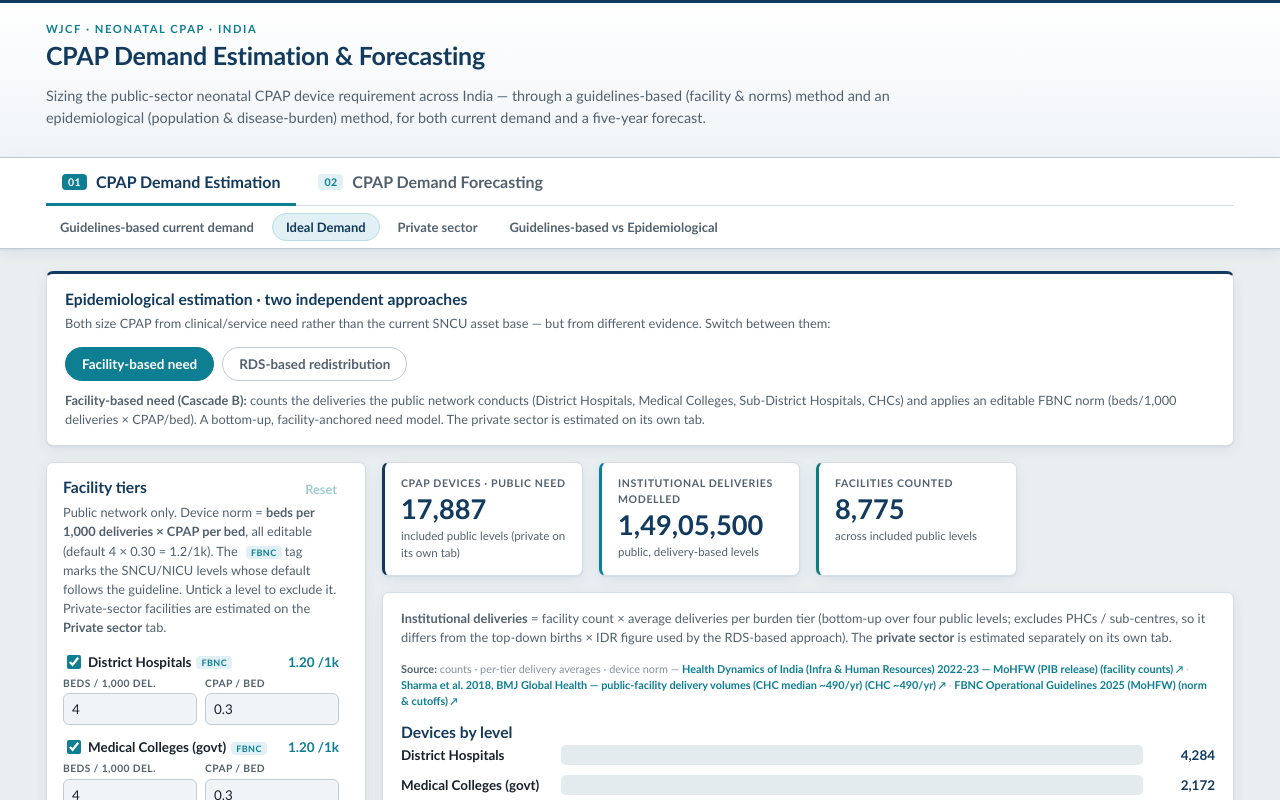
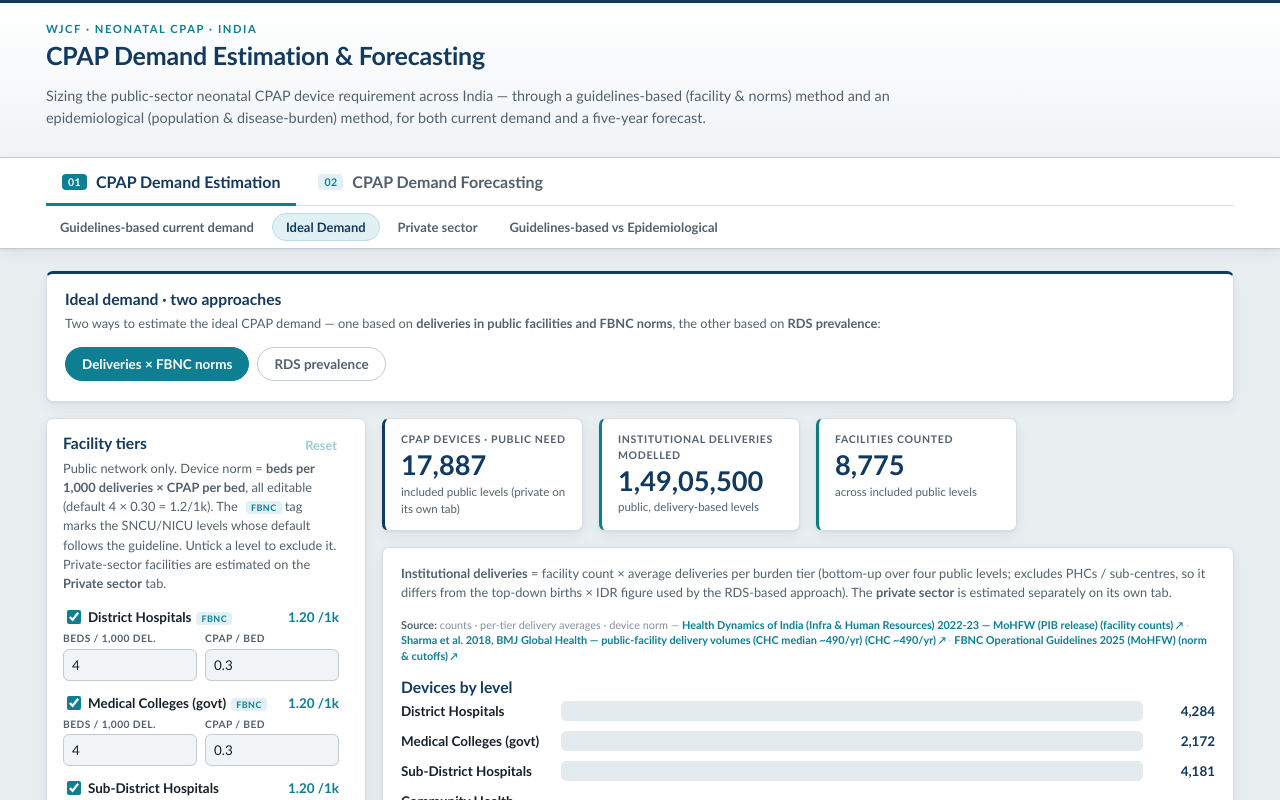
Before and after one commit to zerobug-mohit/cpap-demand-forecasting, a React (Vite) app: page / in a window 1280 px wide. Both pictures are taken after a click on the button "Ideal Demand". Shown: the top 800 px of the page. Built offline with nearby package versions, Linux system fonts and the light colour scheme.

Commit message:
Simplify Ideal Demand intro to a concise two-approach statement
Co-Authored-By: Claude Opus 4.8 <noreply@anthropic.com>

```diff
--- a/src/components/EstimationTopDown.tsx
+++ b/src/components/EstimationTopDown.tsx
@@ -15,8 +15,8 @@ interface Props {
 }
 
 const APPROACHES: { key: Approach; label: string }[] = [
-  { key: 'facility', label: 'Facility-based need' },
-  { key: 'rds', label: 'RDS-based redistribution' },
+  { key: 'facility', label: 'Deliveries × FBNC norms' },
+  { key: 'rds', label: 'RDS prevalence' },
 ]
 
 export default function EstimationTopDown({ m2, setM2, m3, setM3 }: Props) {
@@ -25,12 +25,12 @@ export default function EstimationTopDown({ m2, setM2, m3, setM3 }: Props) {
   return (
     <div>
       <div className="card lens-explainer" style={{ marginBottom: 16 }}>
-        <h2>Epidemiological estimation · two independent approaches</h2>
+        <h2>Ideal demand · two approaches</h2>
         <p className="card-note" style={{ marginTop: 4 }}>
-          Both size CPAP from clinical/service need rather than the current SNCU asset base — but from different evidence.
-          Switch between them:
+          Two ways to estimate the ideal CPAP demand — one based on <strong>deliveries in public facilities and FBNC
+          norms</strong>, the other based on <strong>RDS prevalence</strong>:
         </p>
-        <div className="epi-switch" role="tablist" aria-label="Epidemiological approach">
+        <div className="epi-switch" role="tablist" aria-label="Ideal demand approach">
           {APPROACHES.map((a) => (
             <button key={a.key} role="tab" aria-selected={approach === a.key}
               className={approach === a.key ? 'active' : ''} onClick={() => setApproach(a.key)}>
@@ -38,22 +38,6 @@ export default function EstimationTopDown({ m2, setM2, m3, setM3 }: Props) {
             </button>
           ))}
         </div>
-        <p className="card-note" style={{ marginTop: 10, marginBottom: 0 }}>
-          {approach === 'facility' ? (
-            <>
-              <strong>Facility-based need (Cascade B):</strong> counts the deliveries the public network conducts
-              (District Hospitals, Medical Colleges, Sub-District Hospitals, CHCs) and applies an editable FBNC norm
-              (beds/1,000 deliveries × CPAP/bed). A bottom-up, facility-anchored need model. The private sector is
-              estimated on its own tab.
-            </>
-          ) : (
-            <>
-              <strong>RDS-based redistribution:</strong> anchors a national CPAP-eligible pool to the literature RDS rate
-              × correction factor, then splits it across states by an LBW + NMR risk index. A population-epidemiology
-              model, independent of any facility count.
-            </>
-          )}
-        </p>
       </div>
 
       {approach === 'facility'
```
